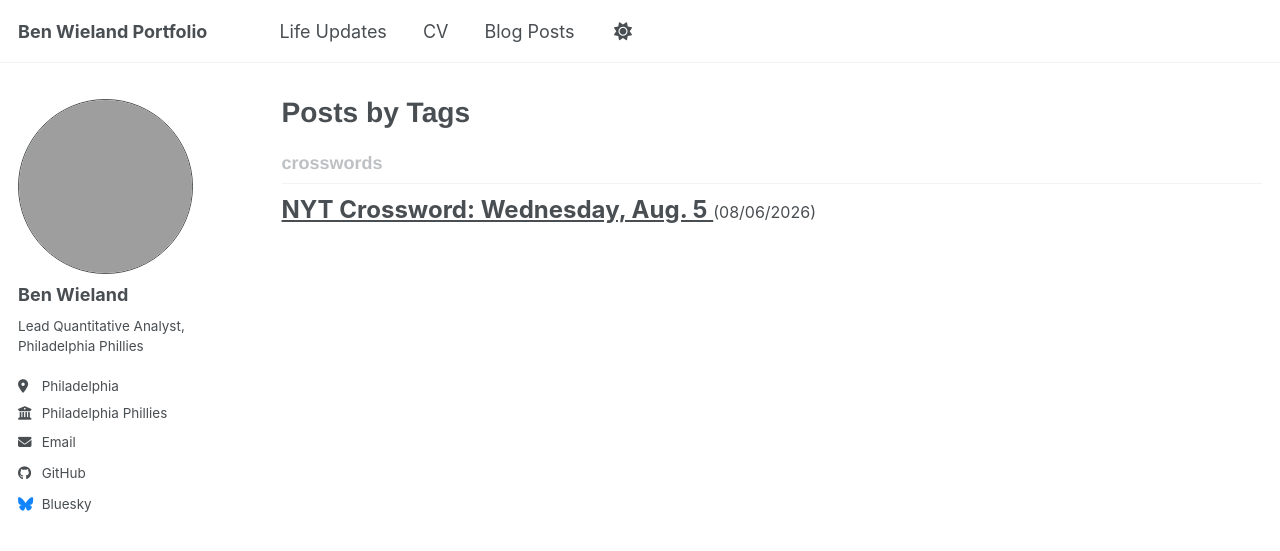
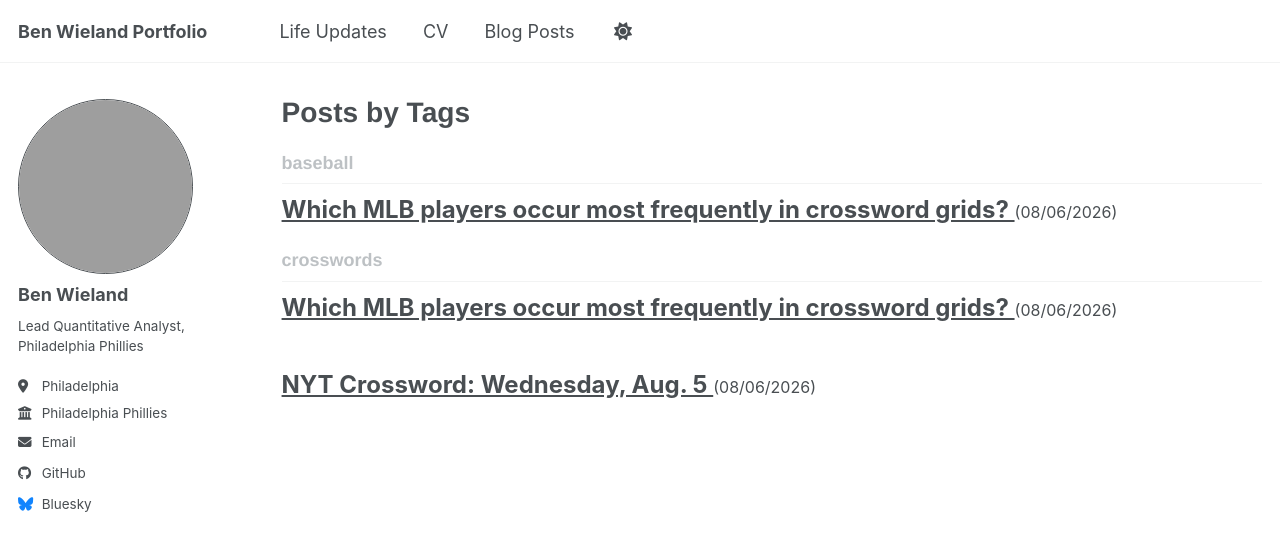
Before and after one commit to bbwieland/bbwieland.github.io, a Jekyll site: the page built from _pages/tag-archive.html, in a window 1280 px wide. Shown: the top 551 px of the page. Built offline with Jekyll 4.4.1, drawn with Linux system fonts in a browser that asks for light colours; a script bundle is joined from its source files by our own code; library files that are not in the unit come from our copies; part of the change alters nothing that is shown.

Commit message:
update site

```diff
--- a/_posts/2026-08-06-nyt.md
+++ b/_posts/2026-08-06-nyt.md
@@ -1,7 +1,7 @@
 ---
 title: 'NYT Crossword: Wednesday, Aug. 5'
 date: 2026-08-06
-permalink: /posts/2012/08/nyt-wednesday-august-5/
+permalink: /posts/2026/08/nyt-wednesday-august-5/
 tags:
   - crosswords
 ---
--- /dev/null
+++ b/_posts/2026-11-15-baseball-crossword.md
@@ -0,0 +1,48 @@
+---
+title: 'Which MLB players occur most frequently in crossword grids?'
+date: 2026-08-06
+permalink: /posts/2026/11/mlb-baseball-crossword-frequency/
+tags:
+  - crosswords
+  - baseball
+---
+
+As a religious NYT Crossword solver, amateur constructor, and the go-to sports guy in my trivia-night groups, I’ve always wondered which athletes pop up in grids most frequently. Anecdotally, inclusion seems to be a function of three key characteristics: Are you famous? Does your first or last name make for solid fill – it’s 4-5 characters long and contains a mix of vowels & common letters (Shaquille O’Neal yes, Bobby Grich no)? And ideally, do you play in one of the media markets responsible for the bulk of crossword publication, especially New York? You can only stumble across ALOU so many times before you start asking questions.
+
+I used Saul Pwanson’s [crossword corpus](https://xd.saul.pw/data) and searched for any words clued with a phrase matching “baseball” or “MLB” to create my initial list. However, this cast far too wide a net. Instead of MLB players, I just ended up with standard crossword-ese that just so happened to occasionally take a baseball clue. One 1952 NY Times cluing of TSAR as “Ford Frick’s role in baseball” did not mean all 3,185 uses of the word in the database qualified. And six minor-league ERIE references – five to the Double-A club based in Erie, PA plus one contrarian New Yorker reference to the Erie, OH indy-ball Crushers – didn’t register all 6,296 uses of the answer as baseball-themed.
+
+Even slam-dunk baseball references in my mind received surprisingly diverse cluings. Just three of 62 ENOS clues in 2026 referenced Enos Slaughter or Enos Cabell in any way. Most referenced the Bible, some referenced For All Mankind actress Mirielle Enos, and one referenced a “1960s space chimp.” Wikipedia delightfully [points out](https://en.wikipedia.org/wiki/Enos_%28chimpanzee%29) that Enos was “the only chimpanzee to orbit the Earth and the third hominid and primate to do so after cosmonauts Yuri Gagarin and Gherman Titov.”
+
+While manually parsing these clues for baseball references would produce the most complete list, I just didn’t have time to go through thousands of clues per potential answer. So I took the easy way out: for a clue-answer pair to make it into my final dataset, the clue must contain either “baseball” or “MLB” in its text. Initially, I felt anxious that I’d systemically exclude non-MLB athletes with these criteria. However, I manually checked all clues containing “NPB” and “KBO” text strings and found just one baseball-related clue across the full set of matches, a Defector clue noting that many NPB stadiums have DOMES.
+
+From there, I just had to exclude non-player names by hand. As you’d expect, team abbreviations that serve as helpful fill dominate the totals. Of eight answers with more than 100 occurrences, just three were player names; the other five were NAT, ASTRO, NATS, METS, and RBI in order, with ORIOLE and REDS just missing the cut. The three easiest ways to get your team abbreviation atop the list? Be one of baseball’s early franchises and buy yourself more time to accrue name-drops, exist in the Northeast where NY-and-DC-centric clue-writers will trust their readers to know your names, and have a name made up of useful crossword fill. The Nationals couldn’t have picked a better nickname if they tried.
+
+Plenty of other non-player phrases necessitated filtering: GMS, which was used as shorthand for both “games” and “general managers,” SAC, ATBAT, and so on. But none of these were terribly interesting, so at risk of burying the lede, let’s move onto the players.
+
+As you might guess, ALOU (197) took first place by a mile: three vowels and one common consonant make the surname extremely useful for fill, and it could reference not one but two very famous MLB players. First clued by the New York Times in 1972 as “family name in baseball,” Moises and Felipe were both commonly referenced by name. Ironically, the Alou family is actually the Rojas family: Alou is the matronym, not the surname, but the Giants scout who signed Felipe mistakenly recorded his last name. Extra credit to the AV Club for referencing this fact in a 2022 grid.
+
+ENOS (94) and TRIS (66) are two other names you’d expect to make frequent crossword cameos: both contain useful letters, and Hall of Famers Enos Slaughter and Tris Speaker have been inductees for most of the archived history of crossword grids. Enos Slaughter racked up nine references in the NY Times puzzle between 1954 and 1976, before journeyman Enos Cabell displaced him over the course of his 15-year career: despite racking up just 11 bWAR, 77 percent of ENOS clues (10 of 13) between 1980 and 1986 used Cabell, not Slaughter, as the clue. However, after retirement, Enos Slaughter reclaimed his rightful throne: Cabell’s name hasn’t popped up since 2004.
+
+Mel OTT (62) follows a similar profile to Tris Speaker and Enos Slaughter: Hall of Fame pedigree and a short, common-letter-filled surname, with a career in New York to boot. His team affiliation inspires plenty of bad puns – ”Giant among baseball’s Giants,” for one – though I did learn from one clue that Ott debuted at just 17 years old, replacing Jimmie Foxx as baseball’s youngest player. FOXX, for his part, is hardly mentioned – while the surname pops up more frequently than you’d expect for a double-X word, with 85 references, Jamie Foxx and Redd Foxx dominate the cluing.
+
+How could I not pair Bud SELIG (37) and AROD (36)? One of the steroid era’s biggest stars and the commissioner who made him the public face of PED malfeasance via the Biogenesis scandal land side by side, though if RODRIGUEZ entries are hand-counted, A-Rod takes a slim lead. His clues are rich with factoids: I learned that Rodriguez is the namesake of UMiami’s stadium, as well as baseball’s leader in grand slams. I also learned he was the first baseball player to be involved in an instant-replay decision, which is unfortunately [not true](https://en.wikipedia.org/wiki/Instant_replay_in_Major_League_Baseball). While A-Rod’s home run in September 2008 was the first official instant replay review, a 1999 Cliff Floyd double which hit the top of the scoreboard was reviewed by an umpire using a television monitor to confirm the call. The umpire, for the crime of being a decade ahead of the times, was immediately reprimanded by the league after a Marlins protest.
+
+Up-the-middle legends CAL (32) Ripken Jr., STAN (30) Musial, Pee Wee REESE (21), ERNIE Banks (17) and RYNE (16) Sandberg all pop up a fair bit. For Ripken, most clues cite his iron-man streak. The nicknames “the Man” and “Pee Wee” are typical clues for Musial and Reese. Shockingly, only one Banks clue references his signature “let’s play two!” catchphrase – do better, folks.
+
+For decades, ABNER (26) Doubleday was recognized as the inventor of baseball in the grid, with only occasional muted skepticism like ”reputed inventor of baseball” in the 1952 NYT. However, the tides of history have turned: the AV Club noted that Doubleday “almost certainly didn't invent” the sport in 2013, and Slate called his claim “bogus” in 2024.
+
+Willie MAYS and Hank AARON each receive 15 name-drops, though the last three baseball-themed clues for AARON have referenced Aaron Judge rather than Hammerin’ Hank. Legends of the game OREL (24) Hershiser, Pete ROSE (17), Joe TORRE (14) and David Ortiz – Big PAPI (13) – hover around this range. YOGI and BERRA are both clued 12 times, a nice symmetry. ICHIRO, HONUS Wagner, and Sammy SOSA each pop 11 times, though just three clues reference the famed T-206; since the average crossword player probably only knows Wagner from that anecdote, that paucity of clues surprised me. And former commissioner and Domino’s Pizza adviser Bowie KUHN pops 13 times.
+
+With the exception of Aaron Judge dislodging Hank Aaron as the go-to baseball AARON, though, there are precious few grid mentions of modern players. A manual crawl through 2026’s crosswords to date is depressingly empty. Three SALs crop up, but all referencing A’s slugger Sal Bando rather than scrappy World Series champion Sal Frelick. OHTANI pops up in just two puzzles – offensively, the same number of appearances as SAVANNAHBANANAS.
+
+Other active players mentioned at least once in a 2026 crossword include Pete Alonso, Mookie Betts, Gerrit Cole, Elly de la Cruz and Kris Bryant. That’s only five, and one hardly qualifies as “active” at this point! Even more concerning, just one of these players debuted in the 2020s; exactly one single indexed “MLB” or “baseball” crossword clue this year matched a player who started their career this decade. One major caveat: I am almost certainly under-counting some real occurrences because of the strict filters I chose – for example, hand-searching Ohtani in all clues, not just those with “baseball” or “MLB” mentioned, reveals 4 matches, not 2. And this issue systemically affects current players, who solvers are more likely to associate with a particular team rather than the sport as a whole. Of six 2026 clues referencing Juan Soto, three mention the Mets, two reference the “2020 NL batting champion,” one clues him as an All-Star starter, and none explicitly mention “MLB” or “baseball.”
+
+ better analysis than mine would parse clue-answer pairs more thoroughly: one could create a more exhaustive set of potential regular-expression match searches, manually comb through all pairs of clues with potential MLB answers, or use a LLM to match answers to MLB-themed clues. The first option would remain non-exhaustive, the second would require a time-prohibitive amount of work, and the third is off the table because I can think of nothing more joyless.
+
+So I’ll finish with three contemporary recommendations for crossword grid inclusion:
+
+* Reigning NL Cy Young Jacob Misiorowski, who put together an all-time great season and throws arguably the greatest fastball in baseball history. Nine 2026 JACOB clues referenced mayor Jacob Frey and the Twilight werewolf (valid) along with heartthrob Jacob Elordi (less valid). And wouldn’t a timely reference to a World Series Champion be far less overdone than “Les ___” for MIZ, as the NYT printed earlier this year?
+
+* Surely we can replace the two CRIS clues of the year, both Collinsworth references, with Cristopher Sanchez references.
+
+* National League MVP Pete Crow-Armstrong: the NL MVP fresh off a 10 WAR season. 2026 crosswords contain 39 PETE clues, heavy on references to professional irritant Pete Davidson and McKinsey veteran Pete Buttigieg. While 3-letter fill isn’t too common, PCA could also be a useful phrase for constructors.
```
